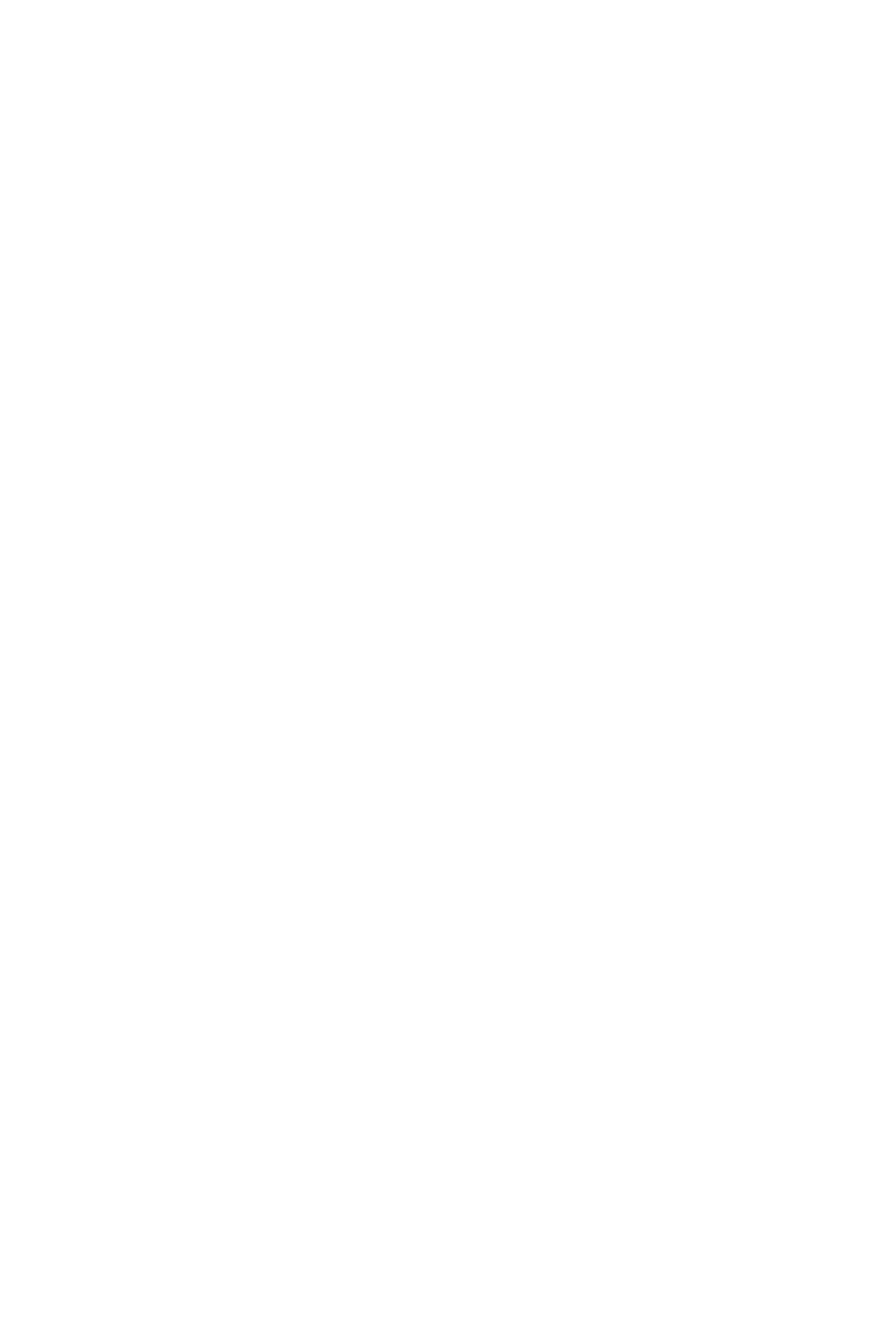
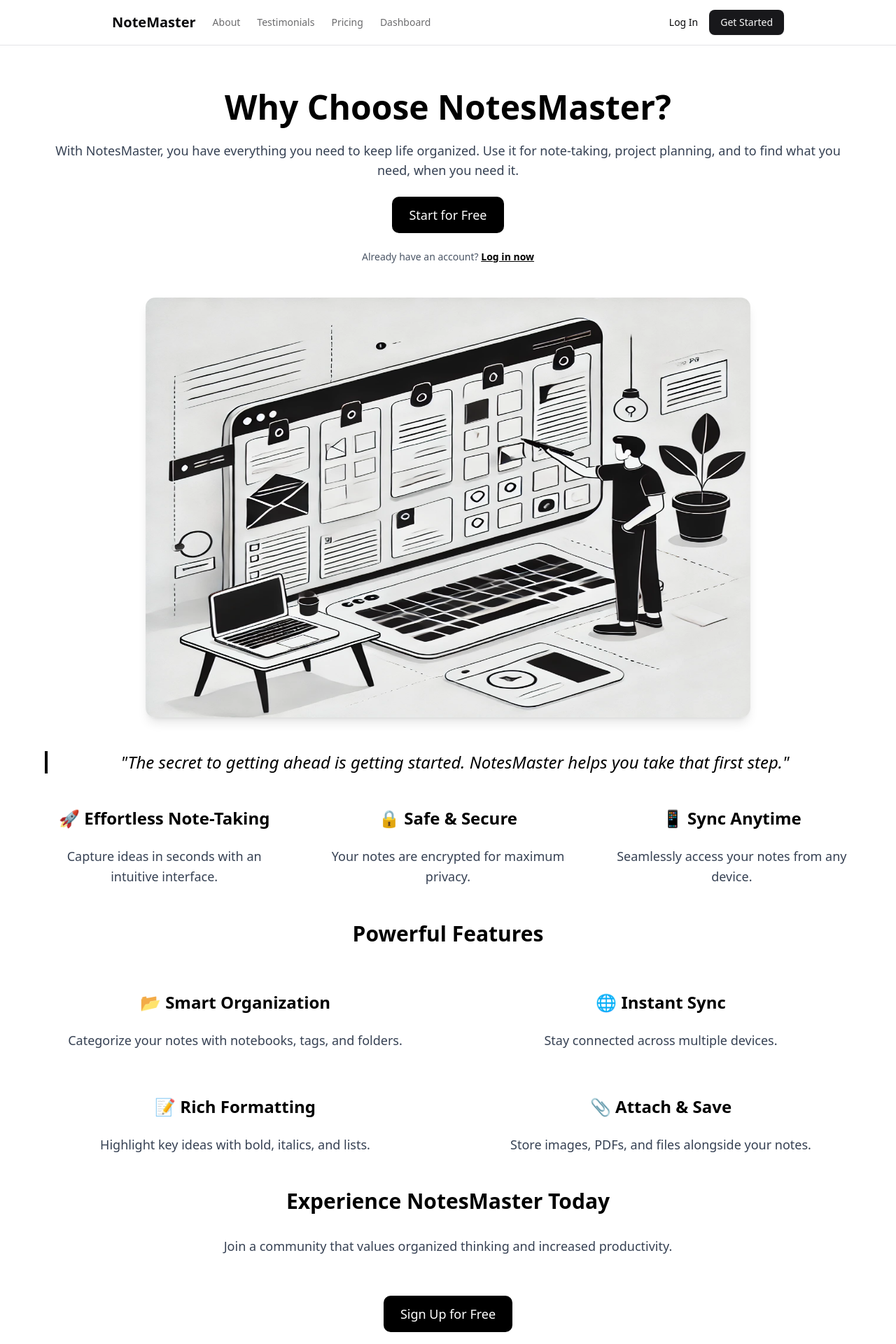
Before and after one commit to Nishant-0203/BEE-1, a React (Vite) app in the folder Eval 2/frontend/: page /why-notesmaster in a window 1280 px wide. Before the commit this address had no page. Shown: the top 1920 px of the page at 70% size. Before the commit the page ends 800 px from the top, so only its background shows below. Built offline with nearby package versions, Linux system fonts and the light colour scheme.

Commit message:
Added About us page

```diff
--- a/Eval 2/frontend/src/App.jsx
+++ b/Eval 2/frontend/src/App.jsx
@@ -8,6 +8,7 @@ import Home from "./pages/Home";
 import Login from "./pages/Login";
 import Signup from "./pages/Signup";
 import Dashboard from "./pages/Dashboard";
+import WhyNotesMaster from "./pages/WhyNotesMaster";
 import { ToastContainer } from "react-toastify"
 import "react-toastify/dist/ReactToastify.css"
 
@@ -18,6 +19,7 @@ function App() {
         <Route path="/" element={<Home />} />
         <Route path="/login" element={<Login />} />
         <Route path="/signup" element={<Signup />} />
+        <Route path="/why-notesmaster" element={<WhyNotesMaster />} />
         <Route path="/dashboard" element={<Dashboard />} />
       </Routes>
       <ToastContainer position="top-center" />
--- a/Eval 2/frontend/src/components/landing/SiteHeader.jsx
+++ b/Eval 2/frontend/src/components/landing/SiteHeader.jsx
@@ -40,8 +40,8 @@ function MainNav() {
         <span className="font-bold text-xl">NoteMaster</span>
       </Link>
       <nav className="flex items-center space-x-6 text-sm font-medium">
-        <NavLink to="#features">
-          Features
+        <NavLink to="/why-notesmaster">
+          About
         </NavLink>
         <NavLink to="#testimonials">
           Testimonials
--- /dev/null
+++ b/Eval 2/frontend/src/pages/WhyNotesMaster.jsx
@@ -0,0 +1,74 @@
+import React from "react";
+import { SiteHeader } from "@/components/landing/SiteHeader";
+import { SiteFooter } from "@/components/landing/SiteFooter";
+
+const WhyNotesMaster = () => {
+  return (
+    <>
+      <SiteHeader />
+      <section className="bg-white text-black p-16 max-w-7xl mx-auto space-y-12">
+        <header className="text-center space-y-6">
+          <h1 className="text-5xl font-bold">Why Choose NotesMaster?</h1>
+          <p className="text-lg text-gray-700">With NotesMaster, you have everything you need to keep life organized. Use it for note-taking, project planning, and to find what you need, when you need it.</p>
+          <button className="bg-black text-white px-6 py-3 rounded-lg text-lg font-medium hover:bg-gray-800 transition">Start for Free</button>
+          <p className="text-gray-600 text-sm">Already have an account? <a href="#" className="text-black font-semibold underline">Log in now</a></p>
+        </header>
+
+        <article className="grid grid-cols-1 md:grid-cols-1 gap-16 items-center">
+          <figure>
+            <img src="about.webp" alt="Organizing notes" className="h-150 w-[calc(3/4 - 2rem)] rounded-xl shadow-lg w-3/4 mx-auto" />
+            <blockquote className="text-2xl italic font-light border-l-4 border-black pl-4 mt-12 text-center">
+              "The secret to getting ahead is getting started. NotesMaster helps you take that first step."
+            </blockquote>
+          </figure>
+        </article>
+
+        <div className="grid grid-cols-1 md:grid-cols-3 gap-16">
+          <div className="text-center space-y-6">
+            <h3 className="text-2xl font-bold">🚀 Effortless Note-Taking</h3>
+            <p className="text-lg text-gray-700 leading-relaxed">Capture ideas in seconds with an intuitive interface.</p>
+          </div>
+          <div className="text-center space-y-6">
+            <h3 className="text-2xl font-bold">🔒 Safe & Secure</h3>
+            <p className="text-lg text-gray-700 leading-relaxed">Your notes are encrypted for maximum privacy.</p>
+          </div>
+          <div className="text-center space-y-6">
+            <h3 className="text-2xl font-bold">📱 Sync Anytime</h3>
+            <p className="text-lg text-gray-700 leading-relaxed">Seamlessly access your notes from any device.</p>
+          </div>
+        </div>
+
+        <div className="space-y-16">
+          <h2 className="text-3xl font-semibold text-center">Powerful Features</h2>
+          <div className="grid grid-cols-1 md:grid-cols-2 gap-16 text-center ">
+            <div className="space-y-6 ">
+              <h3 className="text-2xl font-bold">📂 Smart Organization</h3>
+              <p className="text-lg text-gray-700 leading-relaxed">Categorize your notes with notebooks, tags, and folders.</p>
+            </div>
+            <div className="space-y-6">
+              <h3 className="text-2xl font-bold">🌐 Instant Sync</h3>
+              <p className="text-lg text-gray-700 leading-relaxed">Stay connected across multiple devices.</p>
+            </div>
+            <div className="space-y-6">
+              <h3 className="text-2xl font-bold">📝 Rich Formatting</h3>
+              <p className="text-lg text-gray-700 leading-relaxed">Highlight key ideas with bold, italics, and lists.</p>
+            </div>
+            <div className="space-y-6">
+              <h3 className="text-2xl font-bold">📎 Attach & Save</h3>
+              <p className="text-lg text-gray-700 leading-relaxed">Store images, PDFs, and files alongside your notes.</p>
+            </div>
+          </div>
+        </div>
+
+        <div className="text-center space-y-8">
+          <h2 className="text-3xl font-semibold">Experience NotesMaster Today</h2>
+          <p className="text-lg text-gray-700 leading-relaxed">Join a community that values organized thinking and increased productivity.</p>
+          <button className="mt-6 bg-black text-white px-6 py-3 rounded-lg text-lg font-medium hover:bg-gray-800 transition">Sign Up for Free</button>
+        </div>
+      </section>
+      <SiteFooter />
+    </>
+  );
+};
+
+export default WhyNotesMaster;
```
Also changed, not shown: Eval 2/frontend/public/about.webp (added).
